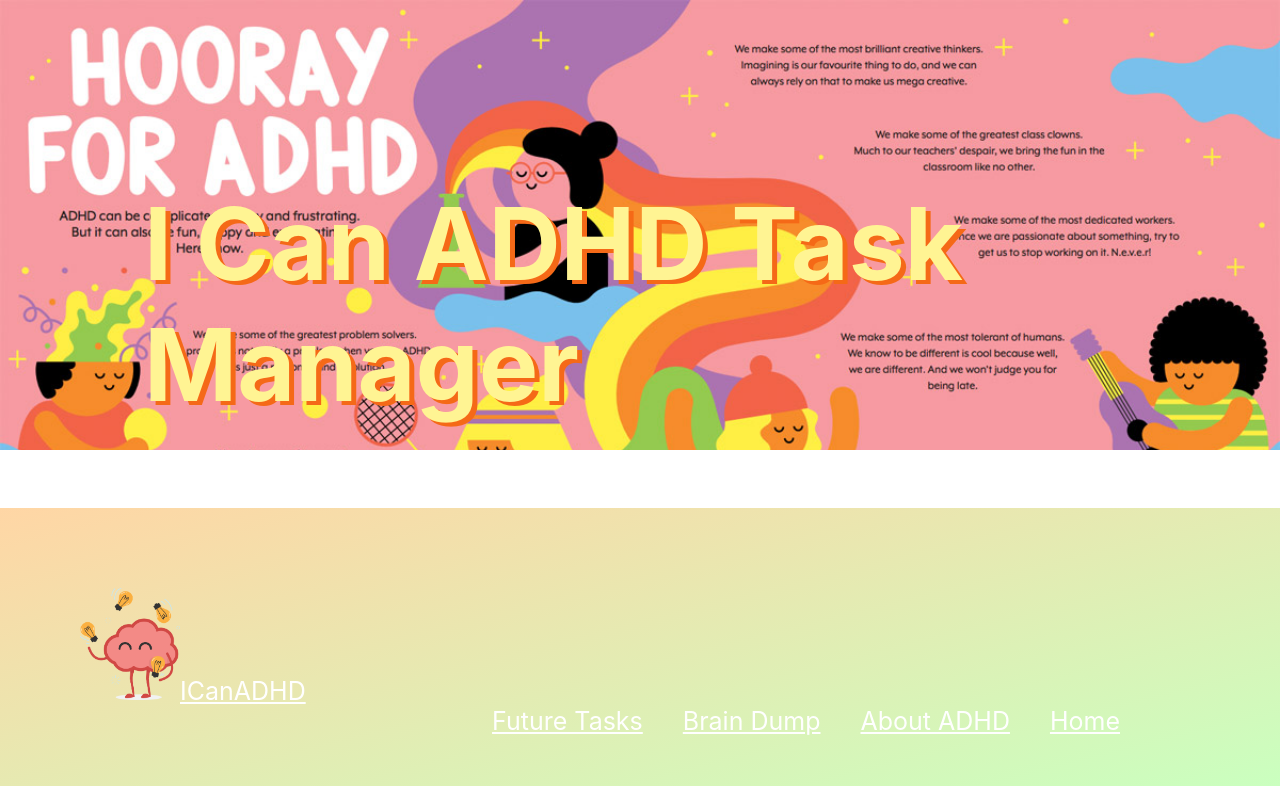
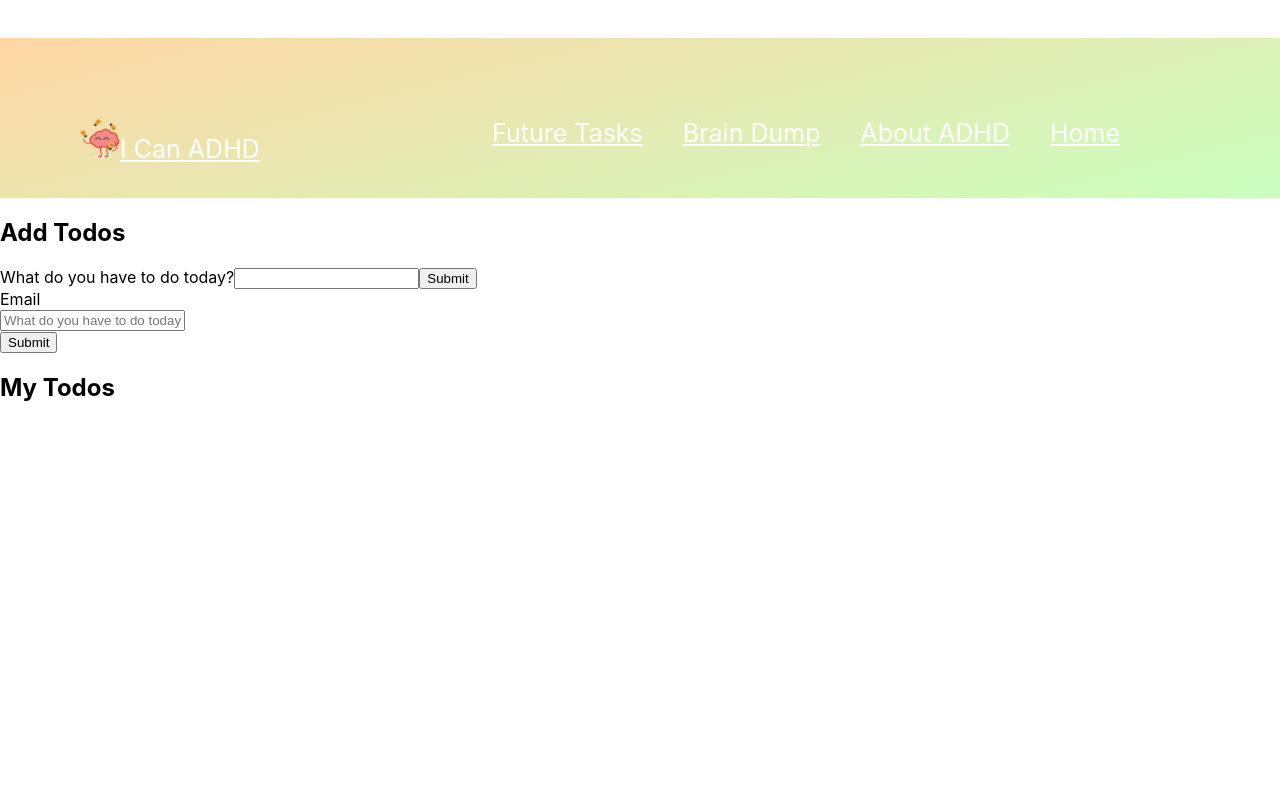
Before and after one commit to KollerCode/ADHD-To-Do-List-and-Reminders, a React (Create React App) app: page / in a window 1280 px wide. Built offline with nearby package versions, Linux system fonts and the light colour scheme.

Commit message:
added bootstrap nav and 2 types of forms

```diff
--- a/public/index.html
+++ b/public/index.html
@@ -9,7 +9,6 @@
       name="description"
       content="Web site created using create-react-app"
     />
-    <link rel="apple-touch-icon" href="%PUBLIC_URL%/logo192.png" />
     <!--
       manifest.json provides metadata used when your web app is installed on a
       user's mobile device or desktop. See https://developers.google.com/web/fundamentals/web-app-manifest/
--- a/src/components/App.js
+++ b/src/components/App.js
@@ -3,19 +3,20 @@ import React from 'react';
 import Header from './Header'
 import NavBar from './NavBar';
 import { BrowserRouter as Router, Switch, Route, Link } from "react-router-dom";
-// import ToDoList from './ToDoList';
+import ToDoList from './ToDoList';
 
 function App() {
     return (
       // <Router>
       <div className="App">
-        <section>
           <header className="App-header">
             <Header />
             <NavBar />
-          </header>
-        </section>
-        <section></section>
+        </header>
+        <div>
+          <ToDoList />
+        </div>
+
 
         {/* <Routes>
             <Route path="/" element={<Home />} />
--- a/src/components/Header.js
+++ b/src/components/Header.js
@@ -6,7 +6,7 @@ function Header() {
   return (
       <div className="header-div">
       <header className="header">
-        <img src={ADHD} alt="Champion ADHD" className="header-image" />
+        {/* <img src={ADHD} alt="Champion ADHD" className="header-image" /> */}
         <h1 className="header-title">I Can ADHD Task Manager</h1>
       </header>
       </div>
--- a/src/components/NavBar.js
+++ b/src/components/NavBar.js
@@ -1,30 +1,26 @@
-import { Component } from "react";
-import { Navbar, Nav } from "react-bootstrap";
+import react from "react";
+import { Navbar, Nav, NavbarBrand } from "react-bootstrap";
 import happybrain from "../images/happybrain.png"
 
 function NavBar() {
   return (
-    <div className="nav-bar-div">
     <Navbar className="nav-bar">
-        <img id="brain" src={happybrain}></img>
-        <Navbar.Brand className="brand" href="/">
-          ICanADHD
-        </Navbar.Brand>
-        <Nav
-          className="mr-auto"
-          style={{ marginLeft: "auto", paddingRight: 40 }}
-        >
+      <NavbarBrand className="brand" href="/">
+        <img id="brain" src={happybrain}width="40" height="40" class="d-inline-block align-top" alt=""/>
+    I Can ADHD
+      </NavbarBrand>
+
+      <Nav className="mr-auto" style={{ marginLeft: "auto", paddingRight: 40 }}>
         <Nav.Link href="/">Home</Nav.Link>
         <Nav.Link href="about">About ADHD</Nav.Link>
         <Nav.Link href="mental-health">Brain Dump</Nav.Link>
         <Nav.Link href="legal">Future Tasks</Nav.Link>
       </Nav>
     </Navbar>
-    </div>
   );
 }
 
-// return (
+{/*  return (
 //   <div>
 //     <li>
 //       <p to="/">MMDDYYYY</p>
@@ -39,6 +35,6 @@ function NavBar() {
 //       <Link to="/goats">Goats</Link>
 //     </li> */}
 //   </div>
-// );
+//  );  */}
 
 export default NavBar;
--- a/src/components/ToDoList.js
+++ b/src/components/ToDoList.js
@@ -1,6 +1,7 @@
 import React, { useState } from "react"
 import NewToDO from "./NewToDo"
 import ToDO from "./ToDo";
+import { form } from "react-bootstrap"
 
 // Todo Deliverables:
 // - Add element to array: use spread operator!
@@ -9,16 +10,16 @@ import ToDO from "./ToDo";
 // */
 
 function ToDoList() {
-    const [toDos, setToDos] = useState();
-    const [newToDoDescription, setNewToDoDescription] = useState("");
+    // const [toDos, setToDos] = useState("");
+    // const [newToDoDescription, setNewToDoDescription] = useState("");
 
-    //   function addTodo(e) {
-    //     e.preventDefault();
+      function addTodo(e) {
+        e.preventDefault();
     //     const newTodo = {
     //       id: getNextId(),
     //       description: newToDoDescription,
     //       completed: false,
-    //     };
+        };
     //       const updatedTodos = [...toDos, newTodo]
     //       setToDos(updatedTodos)
 
@@ -44,39 +45,62 @@ function ToDoList() {
     //         setToDos(updateToDos)
     //     }
 
-    //   return (
-    //     <div className="App">
-    //       <h2>Add Todos</h2>
-    //       <form onSubmit={addToDo}>
-    //         <label>
-    //           Description:
-    //           <input
-    //             type="text"
-    //             value={newTodoDescription}
-    //             onChange={(e) => setNewToDoDescription(e.target.value)}
-    //           />
-    //         </label>
-    //         <input type="submit" value="Add todo" />
-    //       </form>
-    //       <h2>My Todos</h2>
-    //       <ul>
-    //         {toDos.map((todo) => (
-    //           <li key={todo.id}>
+      return (
+        <div className="App">
+          <h2>Add Todos</h2>
+          <form>
+            <label>
+              What do you have to do today?
+              <input
+              //             type="text"
+              //             value={newTodoDescription}
+              //             onChange={(e) => setNewToDoDescription(e.target.value)}
+              />
+            </label>
+            <input type="submit" />
+            {/* <input class="form-control" type="text" placeholder="Default input">
+                  </input> */}
+          </form>
+          <form>
+            <div class="form-group row">
+              <label
+                for="colFormLabelLg"
+                class="col-sm-2 col-form-label col-form-label-lg"
+              >
+                Email
+              </label>
+              <div class="col-sm-10">
+                <input
+                  type="email"
+                  class="form-control form-control-lg"
+                  id="colFormLabelLg"
+                  placeholder="What do you have to do today?"
+                />
+              </div>
+              <button type="submit" class="btn btn-primary">
+                Submit
+              </button>
+            </div>
+          </form>
+          <h2>My Todos</h2>
+          <ul>
+            {/* //         {toDos.map((todo) => ( */}
+            {/* //           <li key={todo.id}>
     //             <strong>{todo.description}</strong>
     //             <label>
     //               Completed?
-    //               <input
-    //                 type="checkbox"
+    //               <input */}
+            {/* //                 type="checkbox"
     //                 onChange={(e) => updateToDo(todo.id, e.target.checked)}
     //                 checked={todo.completed}
     //               />
     //             </label>
     //             <button onClick={() => deleteToDo(todo.id)}>Delete</button>
-    //           </li>
-    //         ))}
-    //       </ul>
-    //     </div>
-    //   );
+    //           </li> */}
+            {/* //         ))} */}
+          </ul>
+        </div>
+      );
 }
 
 export default ToDoList;
--- a/src/index.css
+++ b/src/index.css
@@ -35,11 +35,11 @@ h1.header-title {
 .nav-bar {
   font-size: 25px;
   background: linear-gradient(166deg, #FFD6A5, #CAFFBF);
-  padding: 80px;
+   padding: 80px;
 }
 
 #brain {
-  width: 100px;
+/* logo is instyle edit */
 }
 /* Nav links */
 a.nav-link{
@@ -49,7 +49,7 @@ a.nav-link{
 }
 a.brand.navbar-brand{
   color: white;
-  /* float: left; */
+   float: left;
 }
 .navbar-light .navbar-brand:hover {
   color: blue;
```
Lines whose indentation alone changed are shown as unchanged.
